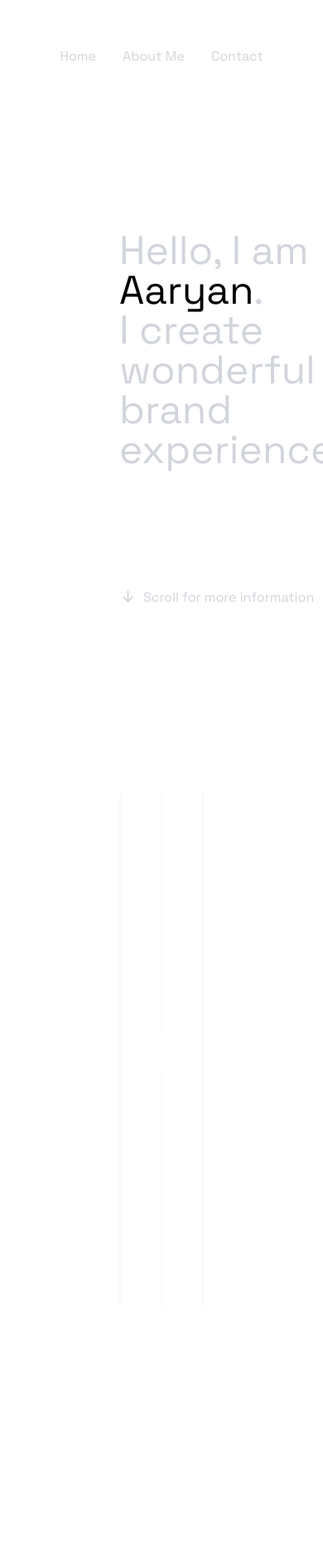
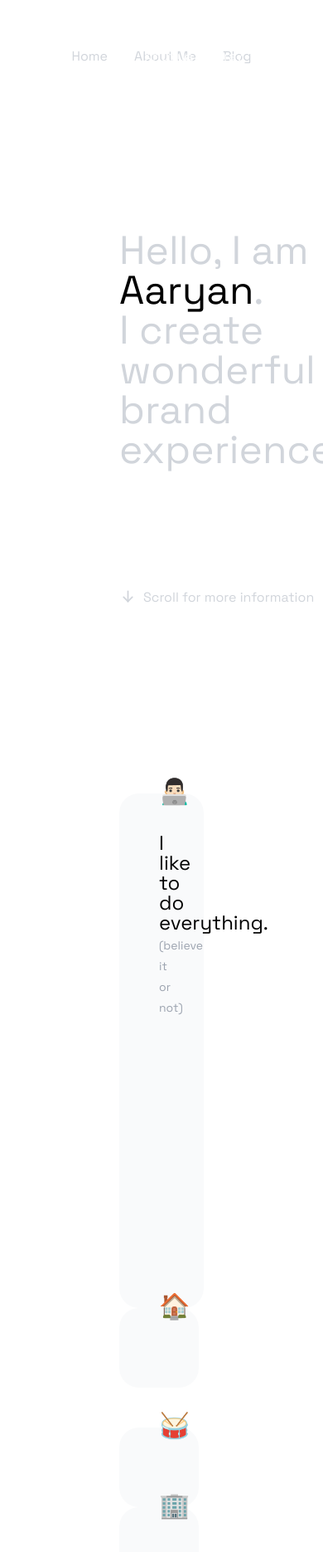
Before and after one commit to hiaaryan/aaryan.codes, a Next.js app: page / in a window 390 px wide. Shown: the top 1870 px of the page at 83% size. Before the commit the page ends 1688 px from the top, so only its background shows below. Built offline with nearby package versions, Linux system fonts and the light colour scheme.

Commit message:
more changes 🚧

```diff
--- a/pages/index.tsx
+++ b/pages/index.tsx
@@ -1,4 +1,4 @@
-import { IconArrowDown, IconBrandGithub, IconBrandLinkedin, IconFile } from '@tabler/icons-react'
+import { IconArrowDown } from '@tabler/icons-react'
 import type { NextPage } from 'next'
 import Head from 'next/head'
 
@@ -11,16 +11,21 @@ const Home: NextPage = () => {
 				content="🙋🏻‍♂️ hey there, i am aaryan. i am a brand strategist specializing in brand design &amp; experience."/>
 			</Head>
 			<div className="select-none font-mono">
-				<div className="w-full px-2 py-2 flex justify-center absolute top-10 !cursor-pointer">
-					<div className="px-4 py-2 text-gray-300 hover:text-black hover:bg-gray-200 transition duration-300 rounded-full">
+				<div className="w-full px-2 py-2 flex justify-center absolute top-10">
+					<div className="!cursor-pointer px-4 py-2 text-gray-300 hover:text-black hover:bg-gray-200 transition duration-300 rounded-full">
 						Home
 					</div>
-					<div className="px-4 py-2 text-gray-300 hover:text-black hover:bg-gray-200 transition duration-300 rounded-full">
+					<div className="!cursor-pointer px-4 py-2 text-gray-300 hover:text-black hover:bg-gray-200 transition duration-300 rounded-full">
 						About Me
 					</div>
-					<div className="px-4 py-2 text-gray-300 hover:text-black hover:bg-gray-200 transition duration-300 rounded-full">
-						Contact
+					<div className="!cursor-pointer px-4 py-2 text-gray-300 hover:text-black hover:bg-gray-200 transition duration-300 rounded-full">
+						Blog
 					</div>
+				</div>
+				<div className="absolute top-14 right-20">
+					<a href="/" className="!cursor-pointer px-4 py-2 text-white hover:text-black hover:bg-gray-200 transition duration-300 rounded-full">
+						Khufiya Kamra?
+					</a>
 				</div>
 				<div id="home" className="h-screen flex items-center px-36">
 					<div className="text-5xl max-w-5xl text-gray-300">
@@ -33,20 +38,35 @@ const Home: NextPage = () => {
 						</a>
 					</div>
 				</div>
-				<div id="about" className="h-screen flex gap-12 px-36 py-28">
-					<div className="h-full w-1/3 bg-gray-50 rounded-3xl">
-
-					</div>
-					<div className="flex flex-col gap-12 w-1/3">
-						<div className="h-1/2 bg-gray-50 rounded-3xl w-full">
-
+				<div id="about" className="h-screen lg:flex gap-12 px-36 py-28">
+					<div className="hover:scale-[1.01] transition duration-300 relative h-full lg:w-1/3 bg-gray-50 rounded-3xl p-12">
+						<div className="absolute -top-5 text-3xl">
+							👨🏻‍💻
 						</div>
-						<div className="h-1/2 bg-gray-50 rounded-3xl w-full">
+						<div className="text-2xl leading-6">
+							I like to do everything.<br />
+							<span className="text-sm text-gray-400">(believe it or not)</span>
+						</div>
+						<div className="text-lg">
 
 						</div>
 					</div>
-					<div className="h-full w-1/3 bg-gray-50 rounded-3xl">
-
+					<div className="flex flex-col gap-12 w-1/3">
+						<div className="hover:scale-[1.01] transition duration-300 relative h-1/2 bg-gray-50 rounded-3xl w-full p-12">
+							<div className="absolute -top-5 text-3xl">
+								🏠
+							</div>
+						</div>
+						<div className="hover:scale-[1.01] transition duration-300 relative h-1/2 bg-gray-50 rounded-3xl w-full p-12">
+							<div className="absolute -top-5 text-3xl">
+								🥁
+							</div>
+						</div>
+					</div>
+					<div className="hover:scale-[1.01] transition duration-300 relative h-full w-1/3 bg-gray-50 rounded-3xl p-12">
+						<div className="absolute -top-5 text-3xl">
+							🏢
+						</div>
 					</div>
 				</div>
 
```
Also changed, not shown: package.json (+10 -10 lines), 1 other file (tests, documents, lock files or other folders).
